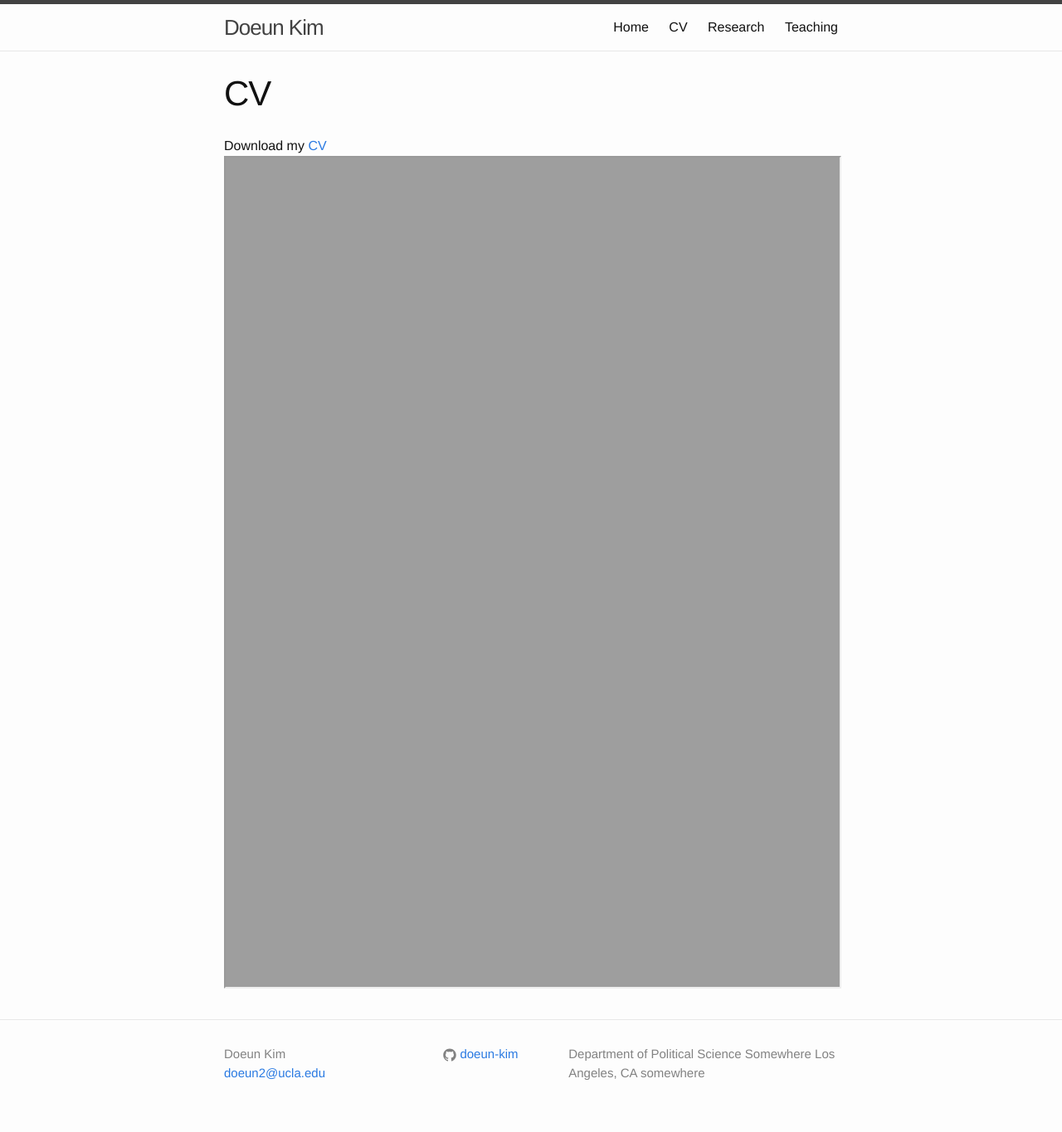
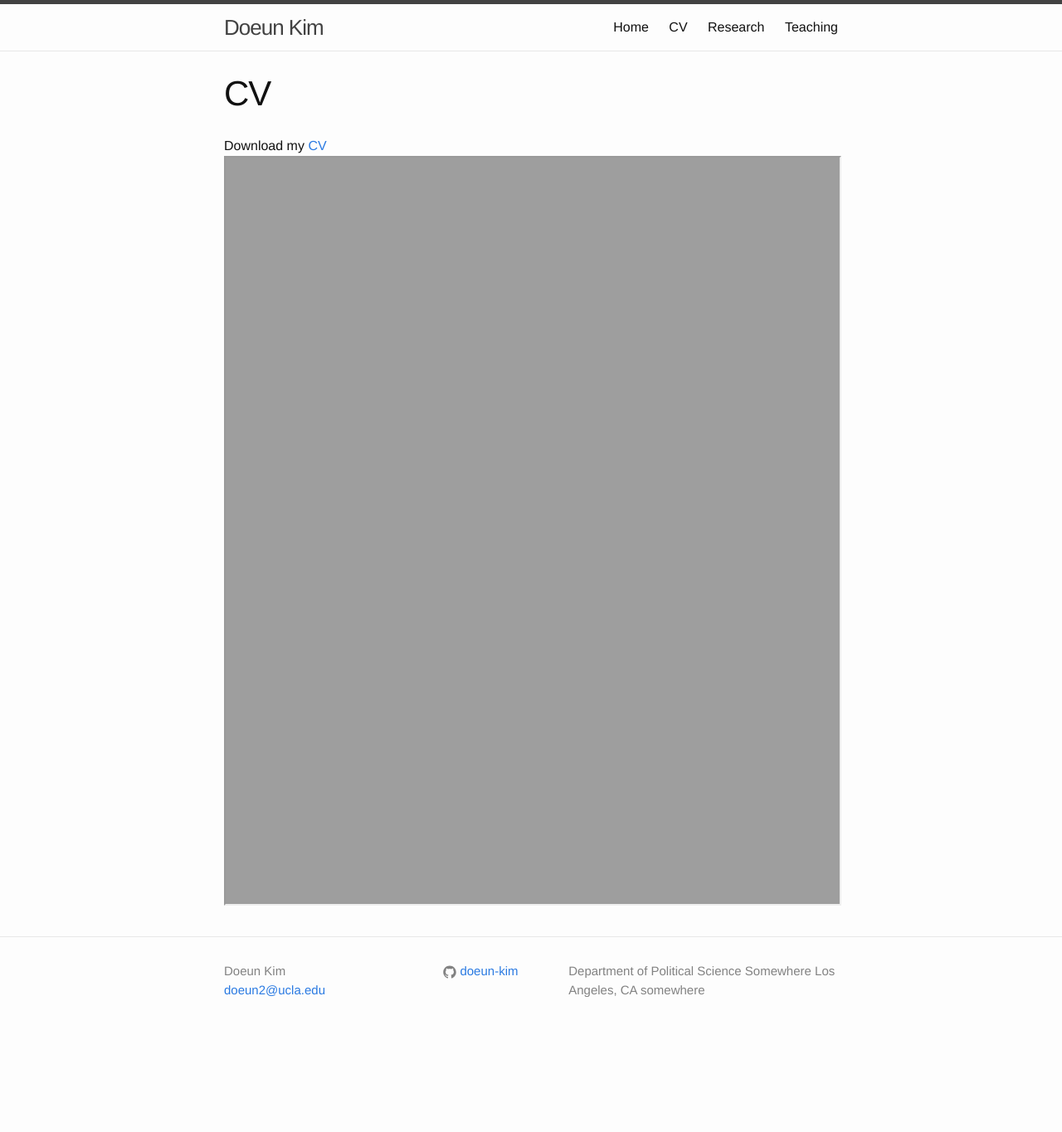
Before and after one commit to soonhong-cho/soonhong-cho.github.io, a Jekyll site: the page cv.html, which Jekyll copies as it is, in a window 1280 px wide. Shown: the whole page at 83% size. Built offline with Jekyll 4.4.1, drawn with Linux system fonts in a browser that asks for light colours; after the commit the page ends 1265 px from its top, so only the background shows below that.

Commit message:
Update cv.html

```diff
--- a/cv.html
+++ b/cv.html
@@ -76,8 +76,8 @@
   </header>
 
 Download my <a href="cv.pdf">CV</a>
-
-<iframe src="https://doeun-kim.github.io/cv.pdf" width="100%" height="1000"></iframe>
+<br>
+<iframe src="https://doeun-kim.github.io/cv.pdf" width="100%" height="900"></iframe>
 </div>
 
       </div>
```
